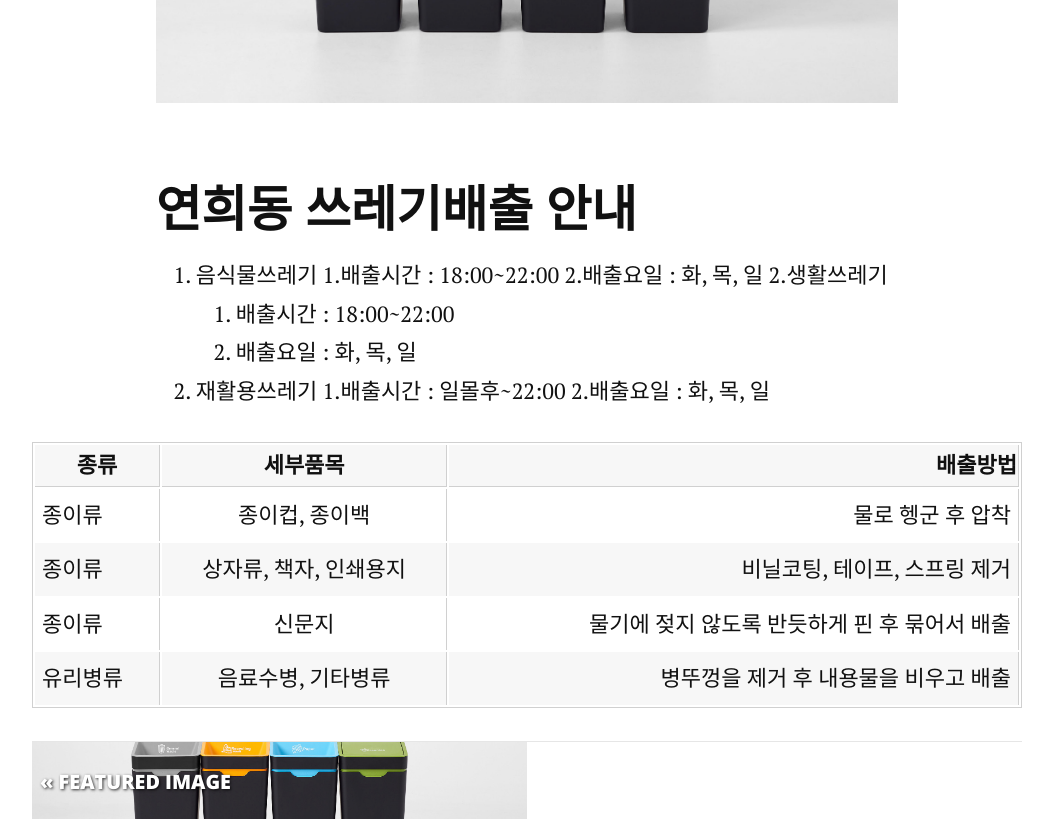
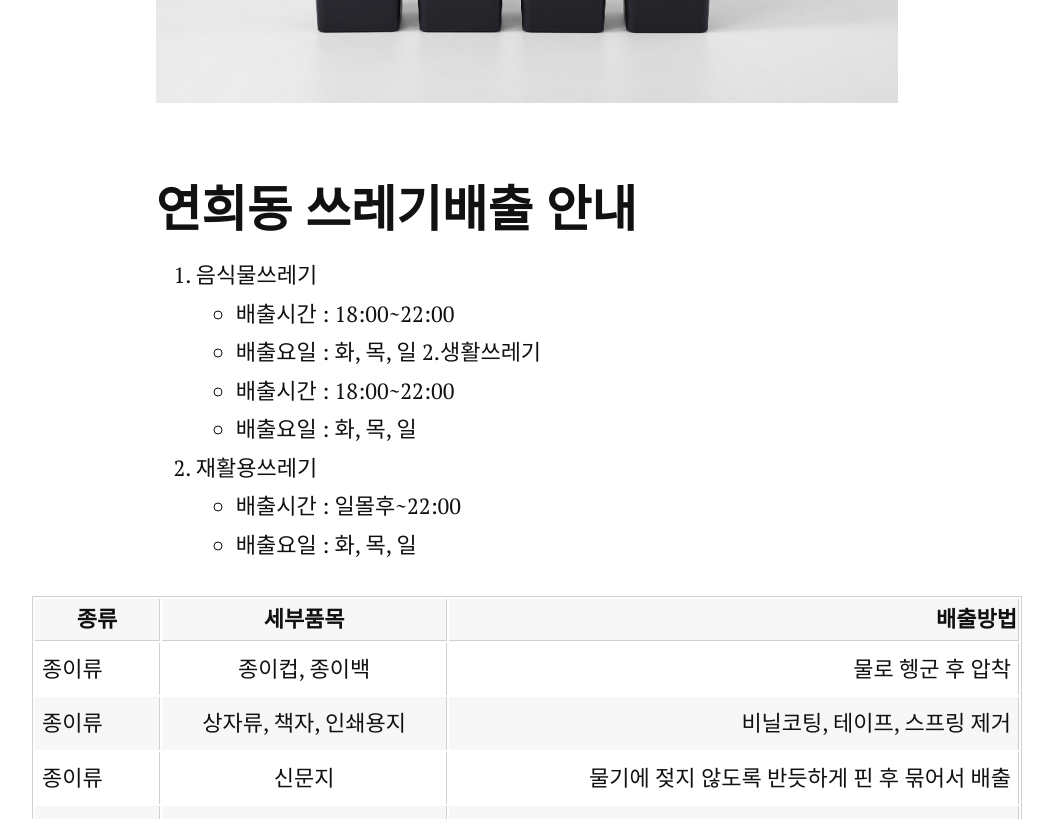
Before and after one commit to yonseisreda/yonseisreda.github.io, a Jekyll site: the page built from _posts/2014-12-15-example-post-formatting.markdown, in a window 1280 px wide and 900 px high, scrolled down 1143 px, cut to the strip 0-819 px from the top of the window. Shown: the whole strip, without its empty margins (113-1166 px from the left). Built offline with Jekyll 4.4.1, drawn with Linux system fonts in a browser that asks for light colours; nearby versions of some CDN libraries.

Commit message:
Update 2014-12-15-example-post-formatting.markdown

```diff
--- a/_posts/2014-12-15-example-post-formatting.markdown
+++ b/_posts/2014-12-15-example-post-formatting.markdown
@@ -11,14 +11,14 @@ description: This is a post description for meta purposes. This is also the exce
 
 ## 연희동 쓰레기배출 안내
 1. 음식물쓰레기
-    1.배출시간 : 18:00~22:00
-    2.배출요일 : 화, 목, 일
+    * 배출시간 : 18:00~22:00
+    * 배출요일 : 화, 목, 일
 2.생활쓰레기
-    1. 배출시간 : 18:00~22:00
-    2. 배출요일 : 화, 목, 일
+    * 배출시간 : 18:00~22:00
+    * 배출요일 : 화, 목, 일
 3. 재활용쓰레기
-    1.배출시간 : 일몰후~22:00
-    2.배출요일 : 화, 목, 일
+    * 배출시간 : 일몰후~22:00
+    * 배출요일 : 화, 목, 일
 
 
 | 종류       | 세부품목           | 배출방법  |
```
